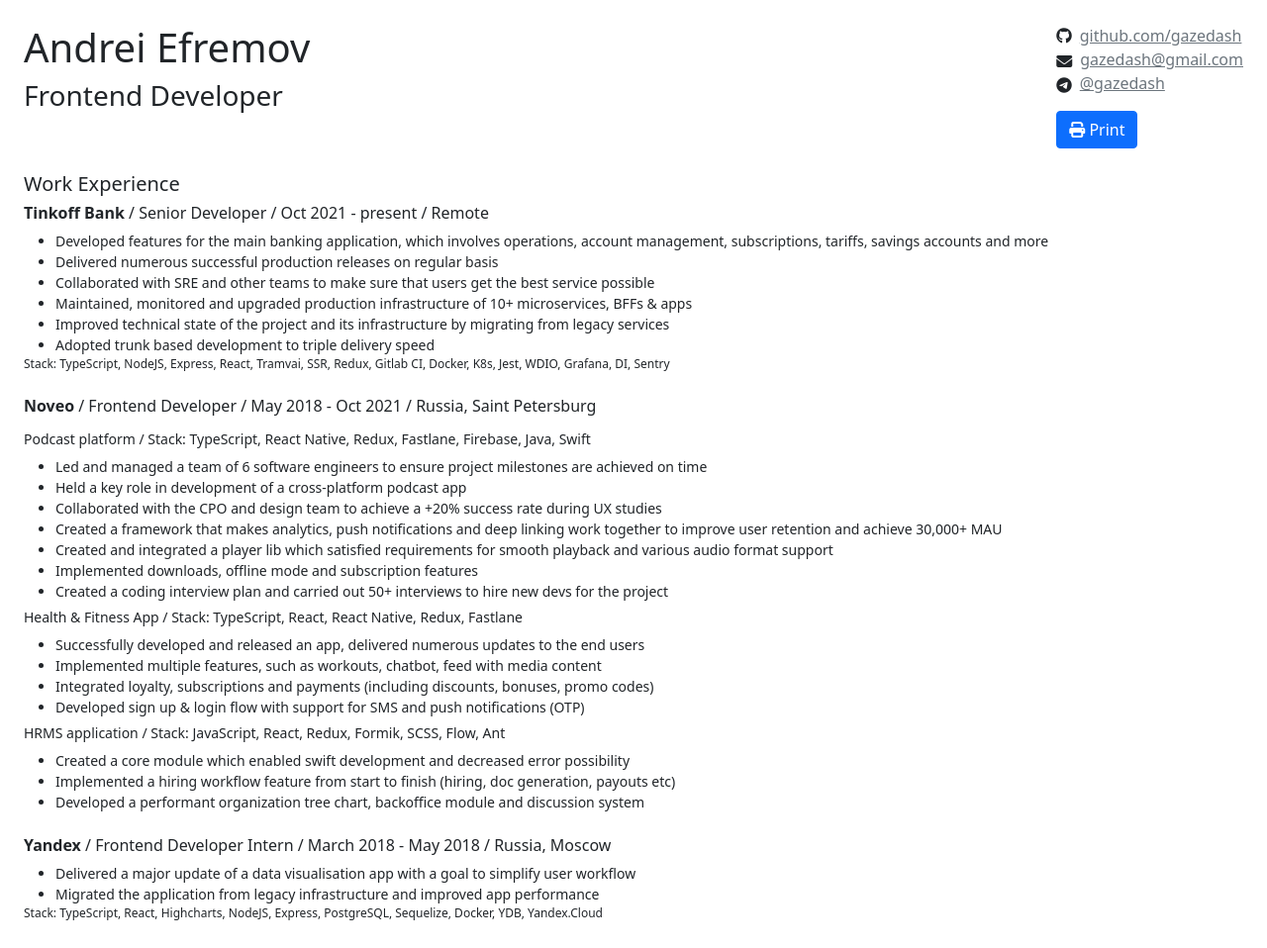
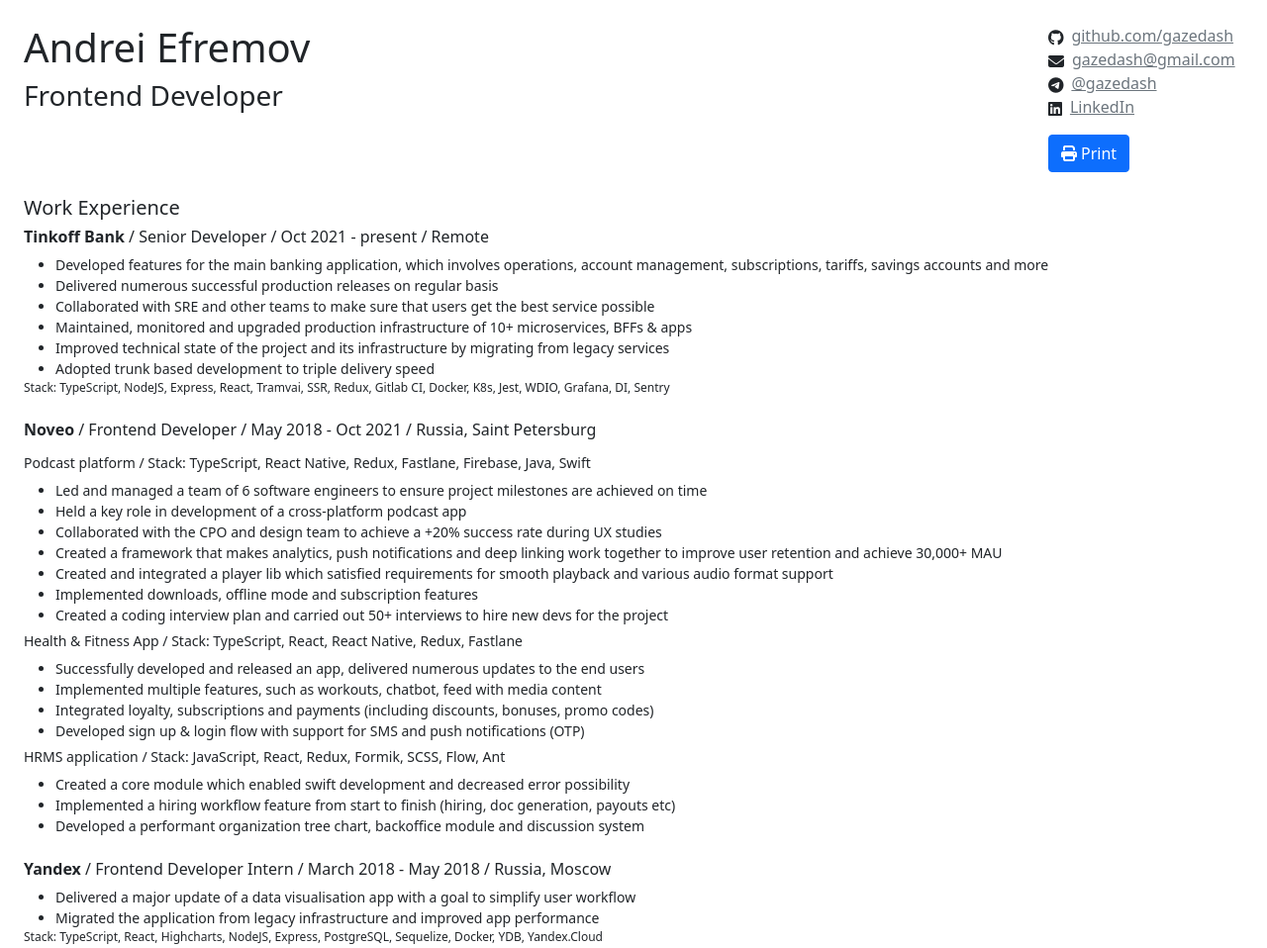
Before and after one commit to gazedash/resume, a plain HTML site: page index.html in a window 1280 px wide. Shown: the whole page at 99% size. Drawn offline with nearby package versions, Linux system fonts and the light colour scheme.

Commit message:
Add linkedin link, fix copy-paste formatting

```diff
--- a/index.html
+++ b/index.html
@@ -53,15 +53,17 @@
             <div>
               <h1>{{ info.name }}</h1>
               <h3>{{ info.position }}</h3>
+              &nbsp;
             </div>
             <div>
               <!-- links -->
               <div>
                 <div v-for="link in links" class="">
-                  <i :class="link.icon"></i>
+                  <i :class="link.icon" class="align-middle pe-2"></i>
                   <a class="text-secondary" :href="link.href">
                     <span> {{ link.title }} </span>
                   </a>
+                  &nbsp;
                 </div>
                 <div class="pt-3 d-print-none">
                     <button class="btn btn-primary" onclick="window.print()">
@@ -120,18 +122,23 @@
               {
                 href: "https://github.com/gazedash",
                 title: "github.com/gazedash",
-                icon: "fab fa-github pe-2",
+                icon: "fab fa-github",
               },
               {
                 href: "mailto:gazedash@gmail.com",
                 title: "gazedash@gmail.com",
-                icon: "fa fa-envelope align-middle pe-2",
+                icon: "fa fa-envelope",
               },
               {
                 href: "https://t.me/gazedash",
                 title: "@gazedash",
-                icon: "fab fa-telegram align-middle pe-2",
+                icon: "fab fa-telegram",
               },
+              {
+                  href: 'https://www.linkedin.com/in/andrei-efremov-5b4761125',
+                  title: 'LinkedIn',
+                  icon: 'fab fa-linkedin'
+              }
             ],
             jobs: [
               {
```
